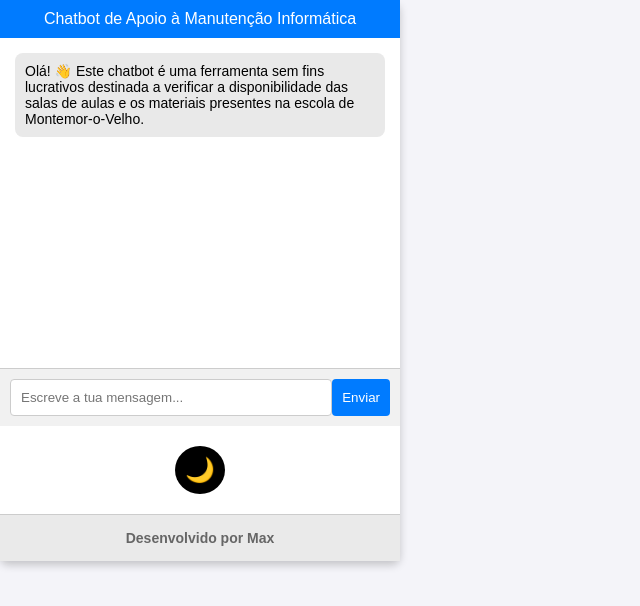
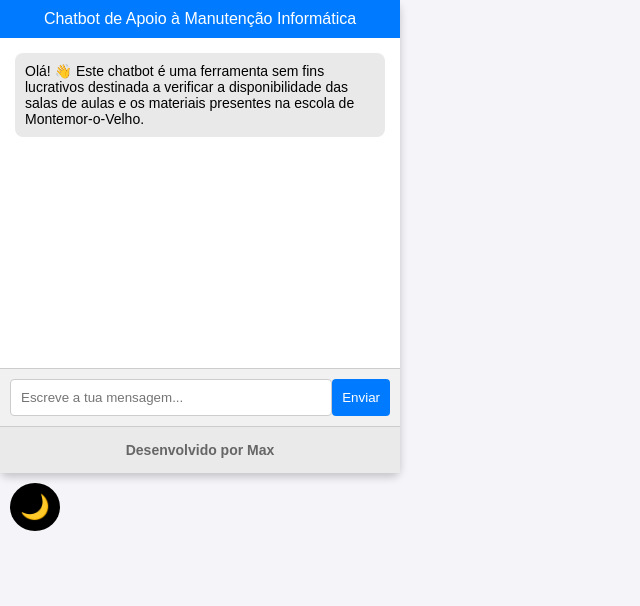
Before and after one commit to maxrrz/suricata, a plain HTML site: page index.html in a window 1280 px wide. Shown: the whole page, without its empty margins (0-640 px from the left). Drawn offline with Linux system fonts and the light colour scheme.

Commit message:
Update index.html

```diff
--- a/index.html
+++ b/index.html
@@ -20,13 +20,11 @@
         <button onclick="sendMessage()">Enviar</button>
     </div>
 
-    <!-- Botão Modo Escuro/Claro centralizado -->
-    <div class="theme-toggle-container">
-        <button id="toggleTheme" onclick="toggleTheme()">🌙</button>
-    </div>
-
     <div class="credit">Desenvolvido por Max</div>
 </div>
+
+<!-- Botão de alternar entre modo claro e escuro localizado fora do retângulo -->
+<button id="toggleTheme" onclick="toggleTheme()">🌙</button>
 
 <script src="script.js"></script>
 
```
